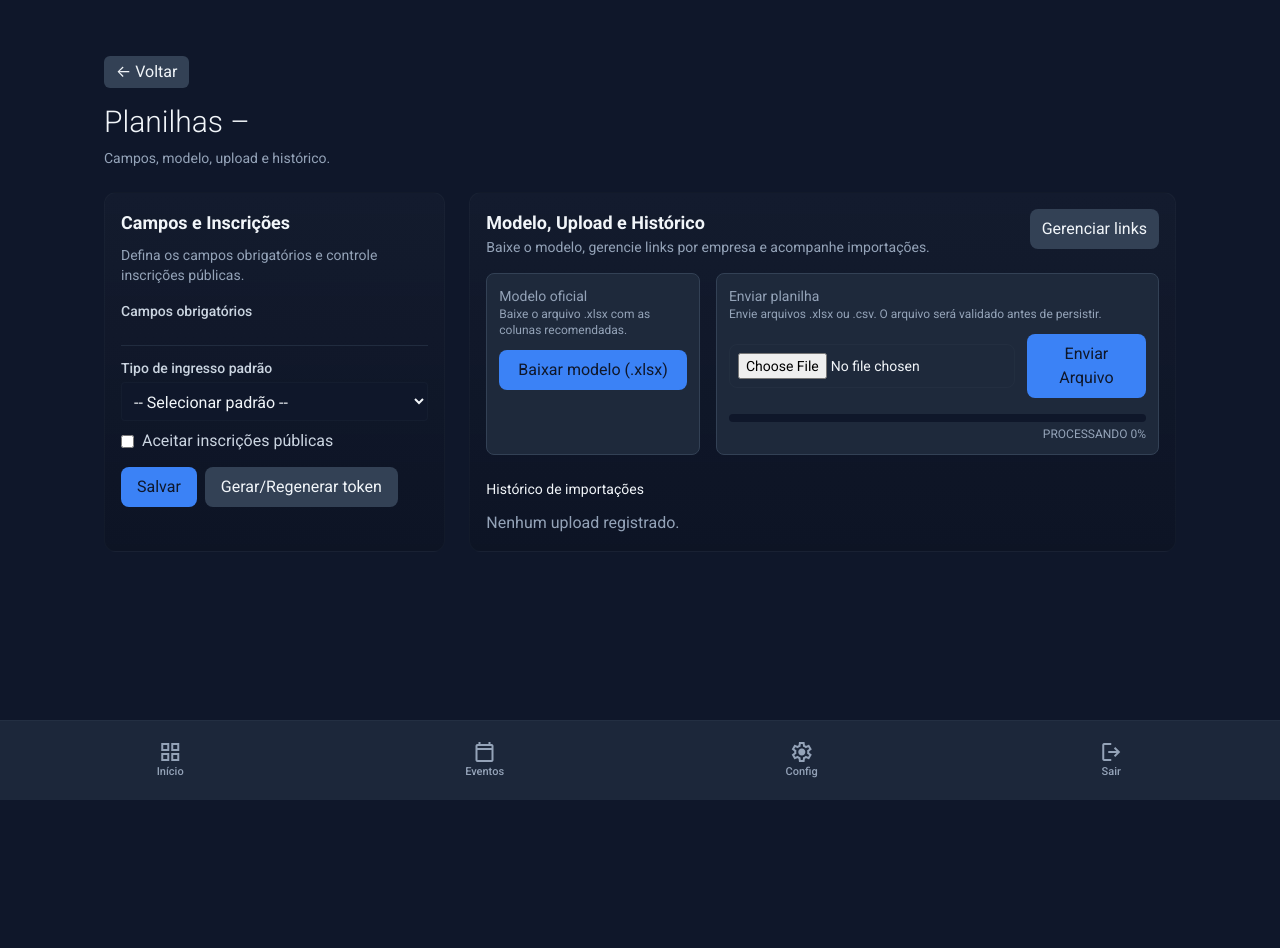
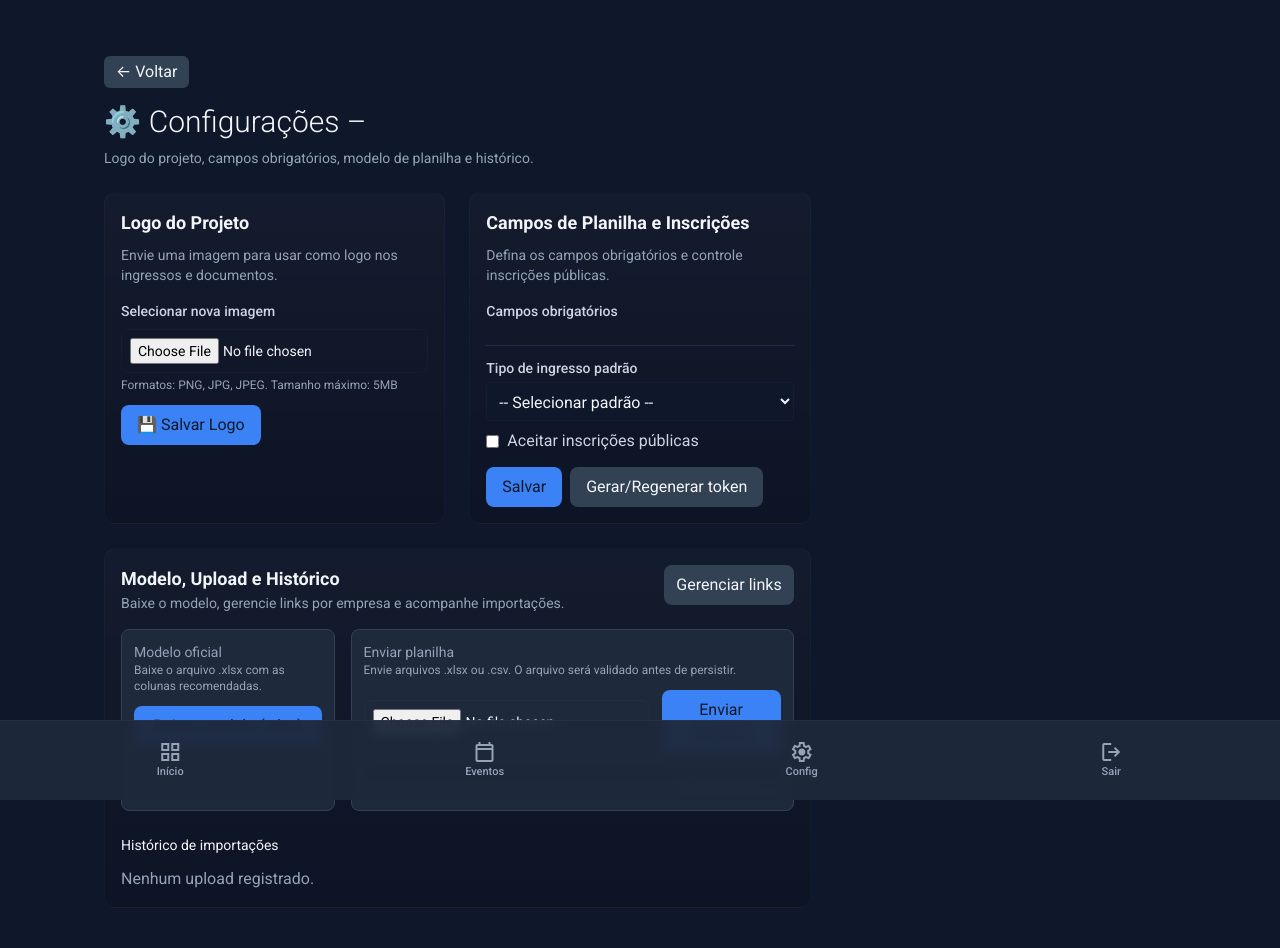
Before and after one commit to SrClauss/ticket_manager, a FastAPI app: template app/templates/admin/evento_planilhas.html in a window 1280 px wide. Shown: the top 948 px of the page. Before the commit the page ends 800 px from the top, so only its background shows below. Run offline with FastAPI, Linux system fonts and the light colour scheme; the template is opened without the code that fills it, so the values that code supplies are empty; parts of the project's set-up code (start-up, migrations or seed data) failed here and were passed over.

Commit message:
Renomear 'Configurar Planilhas' para 'Configurações' e adicionar funcionalidade de upload de logo do projeto

```diff
--- a/app/templates/admin/evento_detalhes.html
+++ b/app/templates/admin/evento_detalhes.html
@@ -75,7 +75,7 @@
     <div class="flex flex-col md:flex-row md:items-center md:justify-between gap-4">
       <div class="flex flex-wrap gap-3">
         <a href="/admin/eventos/layout/{{ evento.id }}" class="inline-flex items-center gap-2 px-4 py-2 bg-blue-500 text-slate-900 rounded-lg hover:bg-blue-400 transition">Editor de Layout</a>
-        <a href="/admin/eventos/{{ evento.id }}/planilhas" class="inline-flex items-center gap-2 px-4 py-2 bg-slate-700 text-slate-100 rounded-lg hover:bg-slate-600">Configurar Planilhas</a>
+        <a href="/admin/eventos/{{ evento.id }}/planilhas" class="inline-flex items-center gap-2 px-4 py-2 bg-slate-700 text-slate-100 rounded-lg hover:bg-slate-600">⚙️ Configurações</a>
         <a href="/admin/eventos/{{ evento.id }}/participantes" class="inline-flex items-center gap-2 px-4 py-2 bg-slate-700 text-slate-100 rounded-lg hover:bg-slate-600">Gerenciar Participantes</a>
       </div>
       <div class="text-sm text-slate-400 flex items-center gap-2">
--- a/app/templates/admin/evento_planilhas.html
+++ b/app/templates/admin/evento_planilhas.html
@@ -4,15 +4,39 @@
   <div class="mb-4">
     <a href="#" onclick="history.back(); return false;" class="inline-flex items-center gap-2 px-3 py-1 bg-slate-700 text-slate-100 rounded-md">← Voltar</a>
   </div>
-  <h1 class="text-3xl font-light text-slate-100">Planilhas – {{ evento.nome }}</h1>
-  <p class="text-sm text-slate-400 mt-2">Campos, modelo, upload e histórico.</p>
+  <h1 class="text-3xl font-light text-slate-100">⚙️ Configurações – {{ evento.nome }}</h1>
+  <p class="text-sm text-slate-400 mt-2">Logo do projeto, campos obrigatórios, modelo de planilha e histórico.</p>
+
+  {% if logo_saved %}
+  <div class="mt-3 p-3 rounded-md bg-emerald-800 text-emerald-100">✅ Logo salvo com sucesso!</div>
+  {% endif %}
 </header>
 
 <main class="px-4 md:px-12 pb-24">
   <div class="grid grid-cols-1 xl:grid-cols-3 gap-6">
-    <!-- Settings -->
+    <!-- Logo Section -->
     <section class="xl:col-span-1 md-card p-4">
-      <h2 class="text-lg font-semibold text-slate-100 mb-2">Campos e Inscrições</h2>
+      <h2 class="text-lg font-semibold text-slate-100 mb-2">Logo do Projeto</h2>
+      <p class="text-sm text-slate-400 mb-4">Envie uma imagem para usar como logo nos ingressos e documentos.</p>
+      <form id="logoForm" method="post" action="/admin/eventos/{{ evento.id }}/logo" enctype="multipart/form-data" class="space-y-3">
+        {% if evento.logo_path %}
+        <div class="mb-3">
+          <div class="text-xs text-slate-400 uppercase font-semibold mb-2">Logo Atual</div>
+          <img src="/static/uploads/{{ evento.logo_path }}" alt="Logo" class="max-w-full max-h-32 object-contain bg-white p-2 rounded-lg" />
+        </div>
+        {% endif %}
+        <div>
+          <label class="block text-sm font-medium text-slate-300 mb-2">Selecionar nova imagem</label>
+          <input type="file" name="logo" accept="image/*" class="w-full text-sm text-slate-200 file:mr-4 file:py-2 file:px-4 file:rounded-lg file:border-0 file:bg-slate-700 file:text-slate-100 hover:file:bg-slate-600" />
+          <p class="text-xs text-slate-400 mt-1">Formatos: PNG, JPG, JPEG. Tamanho máximo: 5MB</p>
+        </div>
+        <button type="submit" class="inline-flex items-center gap-2 px-4 py-2 bg-blue-500 text-slate-900 rounded-lg">💾 Salvar Logo</button>
+      </form>
+    </section>
+
+    <!-- Fields and Inscriptions -->
+    <section class="xl:col-span-1 md-card p-4">
+      <h2 class="text-lg font-semibold text-slate-100 mb-2">Campos de Planilha e Inscrições</h2>
       <p class="text-sm text-slate-400 mb-4">Defina os campos obrigatórios e controle inscrições públicas.</p>
       <form id="settingsForm" method="post" action="/admin/eventos/{{ evento.id }}/planilhas/campos" class="space-y-3">
         {% if padrao_error %}
```
Also changed, not shown: app/routers/admin_web.py (+53 -1 lines).
